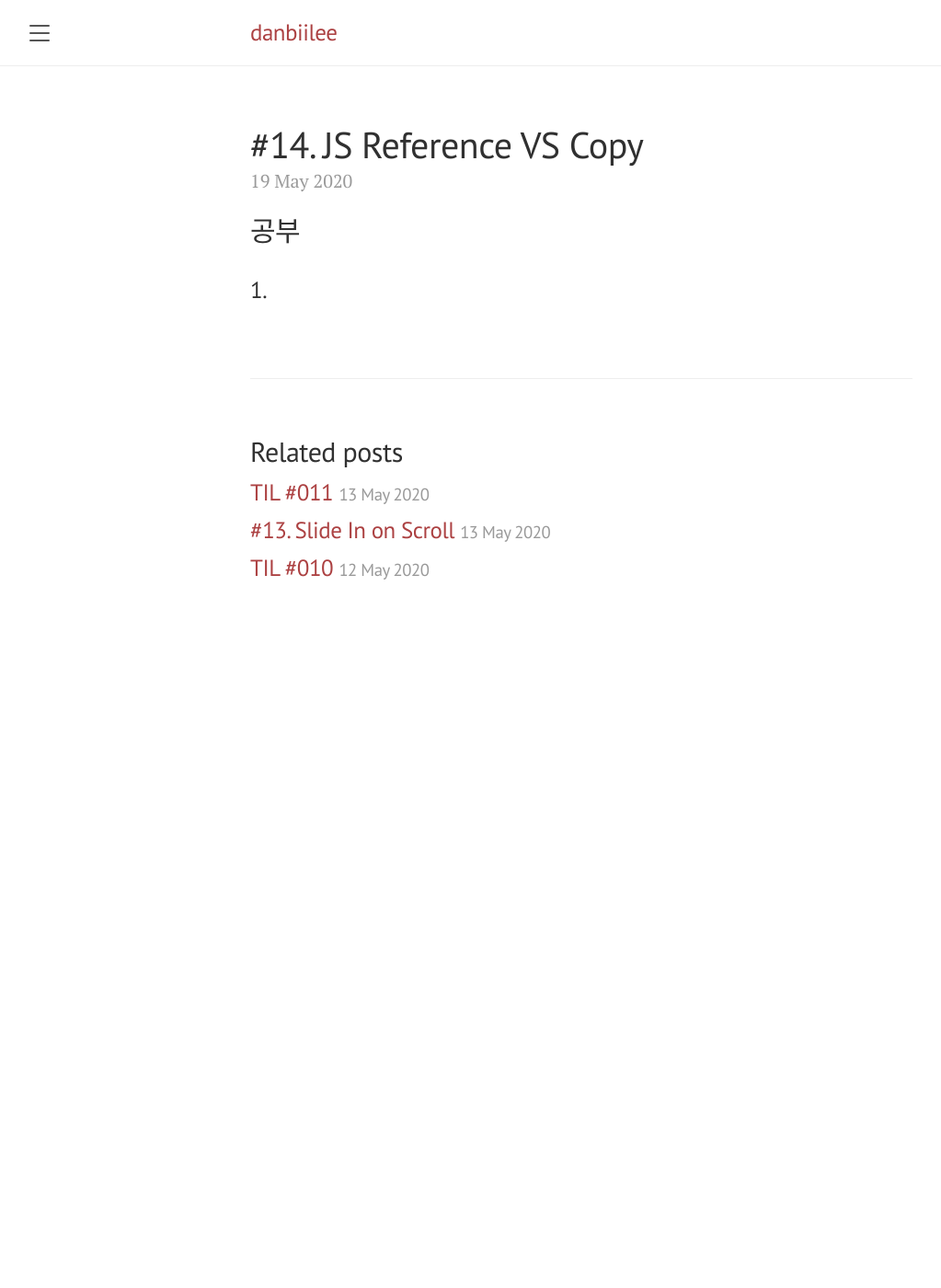
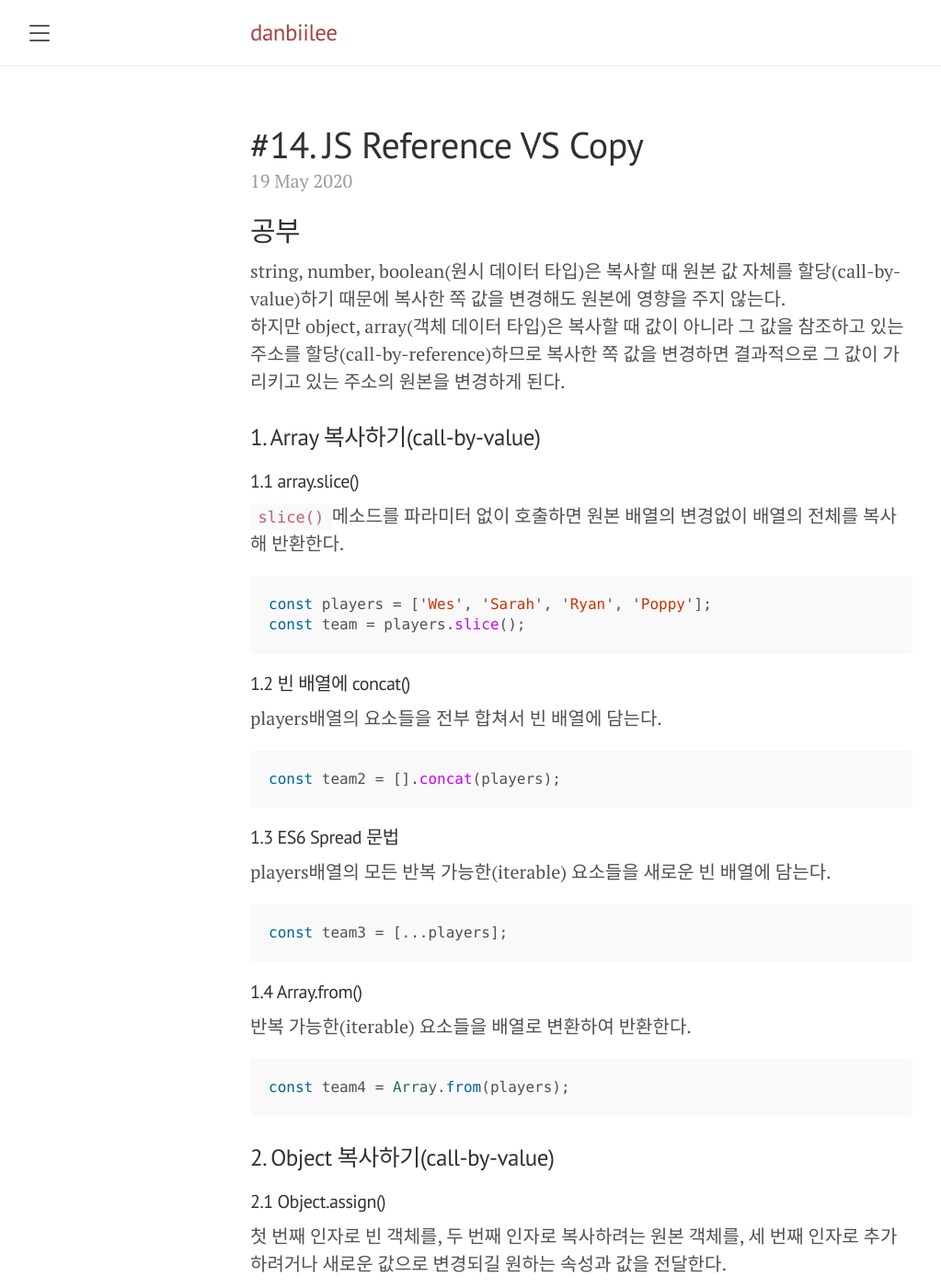
Before and after one commit to danbiilee/danbiilee.github.io, a Jekyll site: the page built from _posts/Javascript30/2020-05-19-14-JS Reference VS Copy.md, in a window 1280 px wide and 1400 px high. Shown: the whole window at 92% size, without its empty margins (8-1031 px from the left). Built offline with Jekyll 4.4.1, drawn with Linux system fonts in a browser that asks for light colours; some of the changed text lies outside the part shown.

Commit message:
docs: Modify JS30-14

````diff
--- a/_posts/Javascript30/2020-05-19-14-JS Reference VS Copy.md
+++ b/_posts/Javascript30/2020-05-19-14-JS Reference VS Copy.md
@@ -5,4 +5,66 @@ category: Javascript30
 
 
 ## 공부
-### 1.
+string, number, boolean(원시 데이터 타입)은 복사할 때 원본 값 자체를 할당(call-by-value)하기 때문에 복사한 쪽 값을 변경해도 원본에 영향을 주지 않는다.
+하지만 object, array(객체 데이터 타입)은 복사할 때 값이 아니라 그 값을 참조하고 있는 주소를 할당(call-by-reference)하므로 복사한 쪽 값을 변경하면 결과적으로 그 값이 가리키고 있는 주소의 원본을 변경하게 된다.
+
+### 1. Array 복사하기(call-by-value)
+#### 1.1 array.slice()
+`slice()`메소드를 파라미터 없이 호출하면 원본 배열의 변경없이 배열의 전체를 복사해 반환한다.
+
+```javascript
+const players = ['Wes', 'Sarah', 'Ryan', 'Poppy'];
+const team = players.slice();
+```
+
+#### 1.2 빈 배열에 concat()
+players배열의 요소들을 전부 합쳐서 빈 배열에 담는다.
+
+```javascript
+const team2 = [].concat(players);
+```
+
+#### 1.3 ES6 Spread 문법
+players배열의 모든 반복 가능한(iterable) 요소들을 새로운 빈 배열에 담는다.
+
+```javascript
+const team3 = [...players];
+```
+
+#### 1.4 Array.from()
+반복 가능한(iterable) 요소들을 배열로 변환하여 반환한다.
+
+```javascript
+const team4 = Array.from(players);
+```
+
+
+### 2. Object 복사하기(call-by-value)
+#### 2.1 Object.assign()
+첫 번째 인자로 빈 객체를, 두 번째 인자로 복사하려는 원본 객체를, 세 번째 인자로 추가하려거나 새로운 값으로 변경되길 원하는 속성과 값을 전달한다.
+
+```javascript
+const person = {
+    name: 'Wes Bos',
+    age: 80
+};
+const cap = Object.assign({}, person, { number: 99, age: 12 });
+```
+
+#### 2.2 ES6 Spread 문법
+
+```javascript
+const cap2 = {...person};
+```
+
+#### 2.3 cloneDeep
+위의 방법들은 전부 1레벨까지만 적용된다.
+만약 배열과 객체의 모든 레벨에서 복사(call-by-value)를 하고 싶다면 `clone deep`을 해야 한다.
+
+
+> 꼼수!
+`JSON.stringify()`는 객체를 문자열로 반환하는데 그 문자열을 바로 `JSON.parse()`를 통해 객체로 변환하면, 전체 값을 복사(call-by-value)하는 것과 같은 효과가 나타난다.
+
+```javascript
+const dev2 = JSON.parse(JSON.stringify(wes));
+```
````
